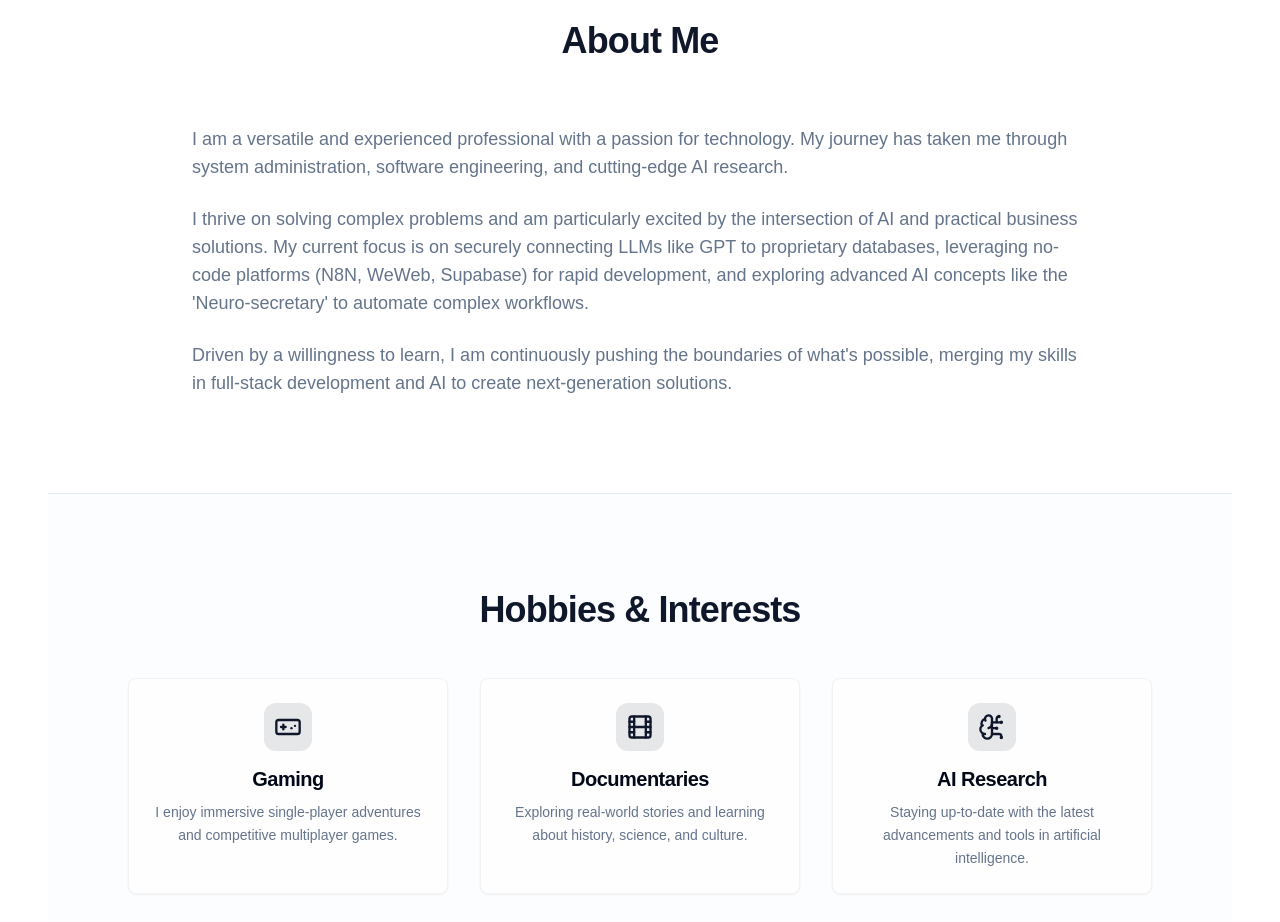
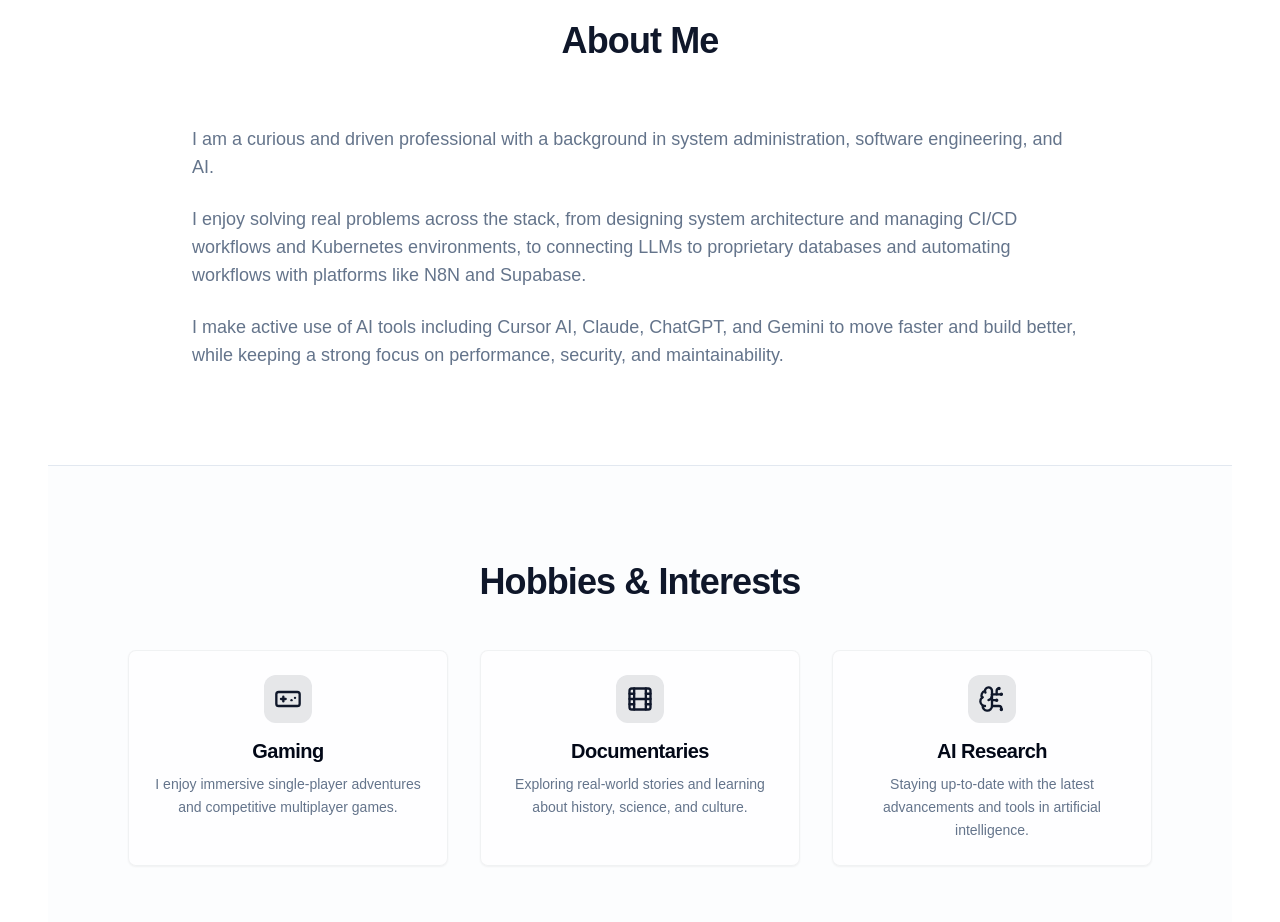
Before and after one commit to MS0C54073/muzoprof, a Next.js app: page / in a window 1280 px wide. Shown: the part 900-1822 px from the top of the page. Built offline with nearby package versions, Linux system fonts and the light colour scheme.

Commit message:
Rewrite the About me section: I am a curious and driven professional wit

```diff
--- a/src/app/page.tsx
+++ b/src/app/page.tsx
@@ -17,7 +17,7 @@ import {
 } from "@/components/ui/accordion";
 import { jsPDF } from 'jspdf';
 import { useState } from 'react';
-import { storage, db }from '@/lib/firebase';
+import { storage, db } from '@/lib/firebase';
 import { ref, uploadBytes, getDownloadURL } from 'firebase/storage';
 import { collection, addDoc, serverTimestamp } from 'firebase/firestore';
 import { useForm, type SubmitHandler } from 'react-hook-form';
@@ -235,7 +235,7 @@ const professionalExperiences = [
     },
     {
         title: "Software Development Trainee",
-        company: "Kursk State University",
+        company: "Kursk State University, Russia",
         duration: "May 2019 – Jul 2021",
         details: [
             "Built, tested, and optimised applications using C++, Python, and C#",
@@ -782,9 +782,9 @@ export default function Home() {
             <h2 className="text-2xl md:text-4xl font-bold text-center mb-10 md:mb-16 text-primary tracking-tight"><TranslatedText text="About Me"/></h2>
             <div className="max-w-4xl mx-auto">
                 <div className="text-base md:text-lg text-muted-foreground space-y-6 leading-relaxed">
-                    <p><TranslatedText text="I am a versatile and experienced professional with a passion for technology. My journey has taken me through system administration, software engineering, and cutting-edge AI research."/></p>
-                    <p><TranslatedText text="I thrive on solving complex problems and am particularly excited by the intersection of AI and practical business solutions. My current focus is on securely connecting LLMs like GPT to proprietary databases, leveraging no-code platforms (N8N, WeWeb, Supabase) for rapid development, and exploring advanced AI concepts like the 'Neuro-secretary' to automate complex workflows."/></p>
-                    <p><TranslatedText text="Driven by a willingness to learn, I am continuously pushing the boundaries of what's possible, merging my skills in full-stack development and AI to create next-generation solutions."/></p>
+                    <p><TranslatedText text="I am a curious and driven professional with a background in system administration, software engineering, and AI."/></p>
+                    <p><TranslatedText text="I enjoy solving real problems across the stack, from designing system architecture and managing CI/CD workflows and Kubernetes environments, to connecting LLMs to proprietary databases and automating workflows with platforms like N8N and Supabase."/></p>
+                    <p><TranslatedText text="I make active use of AI tools including Cursor AI, Claude, ChatGPT, and Gemini to move faster and build better, while keeping a strong focus on performance, security, and maintainability."/></p>
                 </div>
             </div>
         </section>
--- a/src/i18n/locales/en.json
+++ b/src/i18n/locales/en.json
@@ -1,4 +1,3 @@
-
 {
   "Home": "Home",
   "About": "About",
@@ -35,10 +34,10 @@
   "Back to Blog": "Back to Blog",
   "Calculate My Project Cost": "Calculate My Project Cost",
   "Enroll for Lessons": "Enroll for Lessons",
+  "I am a curious and driven professional with a background in system administration, software engineering, and AI.": "I am a curious and driven professional with a background in system administration, software engineering, and AI.",
+  "I enjoy solving real problems across the stack, from designing system architecture and managing CI/CD workflows and Kubernetes environments, to connecting LLMs to proprietary databases and automating workflows with platforms like N8N and Supabase.": "I enjoy solving real problems across the stack, from designing system architecture and managing CI/CD workflows and Kubernetes environments, to connecting LLMs to proprietary databases and automating workflows with platforms like N8N and Supabase.",
+  "I make active use of AI tools including Cursor AI, Claude, ChatGPT, and Gemini to move faster and build better, while keeping a strong focus on performance, security, and maintainability.": "I make active use of AI tools including Cursor AI, Claude, ChatGPT, and Gemini to move faster and build better, while keeping a strong focus on performance, security, and maintainability.",
   "A results-driven IT professional with a dynamic educational background in IT, Technological Entrepreneurship and Innovation Management, Management in the Digital Economy, Development of Digital Twins, and Management of High Tech Programs and Projects. This diverse expertise is applied to software development, system administration, and AI, with a special focus on securely connecting large language models to data and conceptualizing advanced AI assistants.": "A results-driven IT professional with a dynamic educational background in IT, Technological Entrepreneurship and Innovation Management, Management in the Digital Economy, Development of Digital Twins, and Management of High Tech Programs and Projects. This diverse expertise is applied to software development, system administration, and AI, with a special focus on securely connecting large language models to data and conceptualizing advanced AI assistants.",
-  "I am a versatile and experienced professional with a passion for technology. My journey has taken me through system administration, software engineering, and cutting-edge AI research.": "I am a versatile and experienced professional with a passion for technology. My journey has taken me through system administration, software engineering, and cutting-edge AI research.",
-  "I thrive on solving complex problems and am particularly excited by the intersection of AI and practical business solutions. My current focus is on securely connecting LLMs like GPT to proprietary databases, leveraging no-code platforms (N8N, WeWeb, Supabase) for rapid development, and exploring advanced AI concepts like the 'Neuro-secretary' to automate complex workflows.": "I thrive on solving complex problems and am particularly excited by the intersection of AI and practical business solutions. My current focus is on securely connecting LLMs like GPT to proprietary databases, leveraging no-code platforms (N8N, WeWeb, Supabase) for rapid development, and exploring advanced AI concepts like the 'Neuro-secretary' to automate complex workflows.",
-  "Driven by a willingness to learn, I am continuously pushing the boundaries of what's possible, merging my skills in full-stack development and AI to create next-generation solutions.": "Driven by a willingness to learn, I am continuously pushing the boundaries of what's possible, merging my skills in full-stack development and AI to create next-generation solutions.",
   "Hobbies & Interests": "Hobbies & Interests",
   "Gaming": "Gaming",
   "I enjoy immersive single-player adventures and competitive multiplayer games.": "I enjoy immersive single-player adventures and competitive multiplayer games.",
--- a/src/i18n/locales/ru.json
+++ b/src/i18n/locales/ru.json
@@ -1,4 +1,3 @@
-
 {
   "Home": "Главная",
   "About": "О себе",
@@ -35,10 +34,10 @@
   "Back to Blog": "Назад в блог",
   "Calculate My Project Cost": "Рассчитать стоимость проекта",
   "Enroll for Lessons": "Записаться на занятия",
+  "I am a curious and driven professional with a background in system administration, software engineering, and AI.": "Я любознательный и целеустремленный профессионал с опытом работы в системном администрировании, разработке программного обеспечения и ИИ.",
+  "I enjoy solving real problems across the stack, from designing system architecture and managing CI/CD workflows and Kubernetes environments, to connecting LLMs to proprietary databases and automating workflows with platforms like N8N and Supabase.": "Мне нравится решать реальные задачи на всех уровнях стека: от проектирования системной архитектуры и управления рабочими процессами CI/CD и средами Kubernetes до подключения LLM к частным базам данных и автоматизации рабочих процессов с помощью таких платформ, как N8N и Supabase.",
+  "I make active use of AI tools including Cursor AI, Claude, ChatGPT, and Gemini to move faster and build better, while keeping a strong focus on performance, security, and maintainability.": "Я активно использую инструменты ИИ, включая Cursor AI, Claude, ChatGPT и Gemini, чтобы работать быстрее и создавать более качественные продукты, сохраняя при этом пристальное внимание к производительности, безопасности и удобству обслуживания.",
   "A results-driven IT professional with a dynamic educational background in IT, Technological Entrepreneurship and Innovation Management, Management in the Digital Economy, Development of Digital Twins, and Management of High Tech Programs and Projects. This diverse expertise is applied to software development, system administration, and AI, with a special focus on securely connecting large language models to data and conceptualizing advanced AI assistants.": "Целеустремленный ИТ-специалист с динамичным образованием в области ИТ, технологического предпринимательства, управления в цифровой экономике и разработки цифровых двойников. Этот опыт применяется в разработке ПО, системном администрировании и ИИ, с особым акцентом на безопасное подключение LLM к данным и концептуализацию продвинутых ИИ-помощников.",
-  "I am a versatile and experienced professional with a passion for technology. My journey has taken me through system administration, software engineering, and cutting-edge AI research.": "Я разносторонний и опытный специалист со страстью к технологиям. Мой путь пролегал через системное администрирование, программную инженерию и передовые исследования в области ИИ.",
-  "I thrive on solving complex problems and am particularly excited by the intersection of AI and practical business solutions. My current focus is on securely connecting LLMs like GPT to proprietary databases, leveraging no-code platforms (N8N, WeWeb, Supabase) for rapid development, and exploring advanced AI concepts like the 'Neuro-secretary' to automate complex workflows.": "Я люблю решать сложные задачи и особенно вдохновляюсь пересечением ИИ и практических бизнес-решений. Мой текущий фокус — безопасное подключение LLM к частным базам данных и автоматизация рабочих процессов.",
-  "Driven by a willingness to learn, I am continuously pushing the boundaries of what's possible, merging my skills in full-stack development and AI to create next-generation solutions.": "Движимый желанием учиться, я постоянно расширяю границы возможного, объединяя навыки full-stack разработки и ИИ для создания решений следующего поколения.",
   "Hobbies & Interests": "Хобби и интересы",
   "Gaming": "Игры",
   "I enjoy immersive single-player adventures and competitive multiplayer games.": "Мне нравятся захватывающие одиночные приключения и соревновательные многопользовательские игры.",
```
